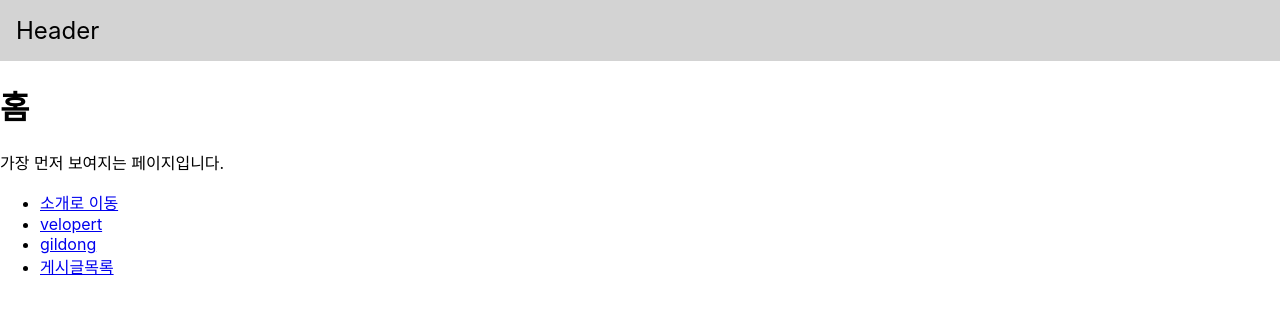
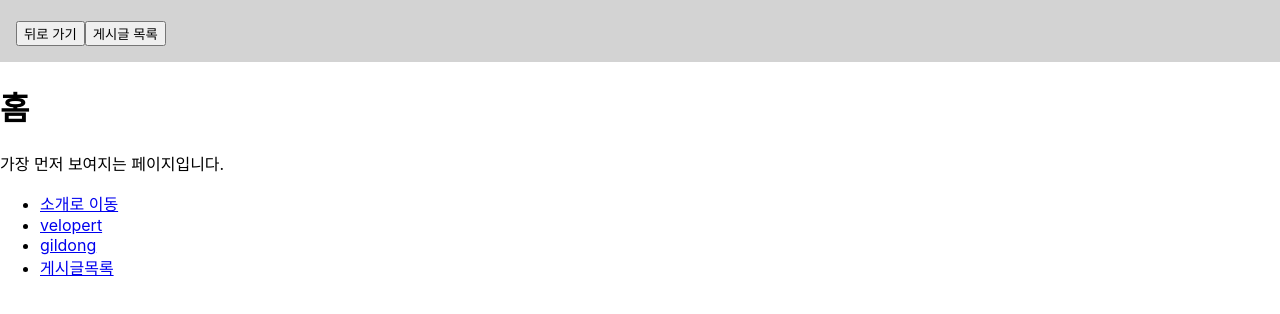
Before and after one commit to vnfdusdl/TIL, a React (Create React App) app in the folder router-tutorial/: page / in a window 1280 px wide. Shown: the top 314 px of the page. Built offline with nearby package versions, Linux system fonts and the light colour scheme.

Commit message:
[study] useNavigate

```diff
--- a/router-tutorial/src/App.js
+++ b/router-tutorial/src/App.js
@@ -11,7 +11,7 @@ function App() {
   return (
     <Routes>
       <Route element={<Layout />}>
-        <Route path='/' element={<Home />} />
+        <Route index element={<Home />} />
         <Route path='/about' element={<About />} />
         <Route path='/profile/:username' element={<Profile />} />
       </Route>
--- a/router-tutorial/src/Layout.js
+++ b/router-tutorial/src/Layout.js
@@ -1,9 +1,22 @@
-import { Outlet } from 'react-router-dom';
+import { Outlet, useNavigate } from 'react-router-dom';
 
 const Layout = () => {
+  const navigate = useNavigate();
+
+  const goBack = () => {
+    navigate(-1);
+  };
+
+  const goArticle = () => {
+    navigate('/articles', { replace: true });
+  };
+
   return (
     <div>
-      <header style={{ background: 'lightgray', padding: 16, fontSize: 24 }}>Header</header>
+      <header style={{ background: 'lightgray', padding: 16, fontSize: 24 }}>
+        <button onClick={goBack}>뒤로 가기</button>
+        <button onClick={goArticle}>게시글 목록</button>
+      </header>
       <main>
         {/* 페이지 컴포넌트가 보여져야 하는 부분에 Outlet 컴포넌트 사용 */}
         <Outlet />
```
